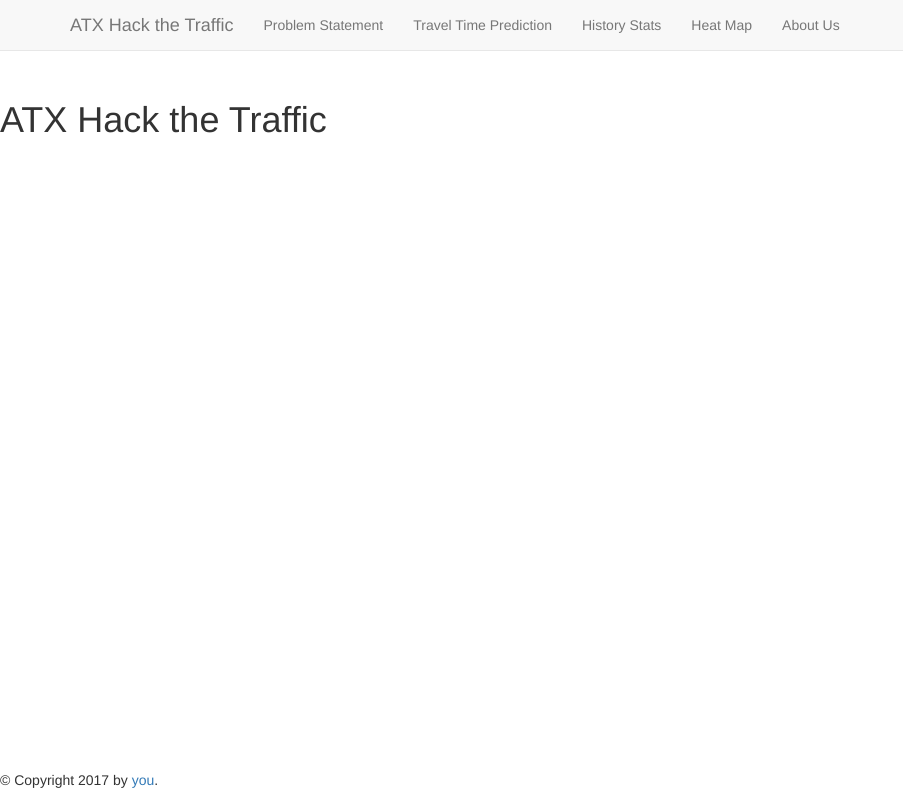
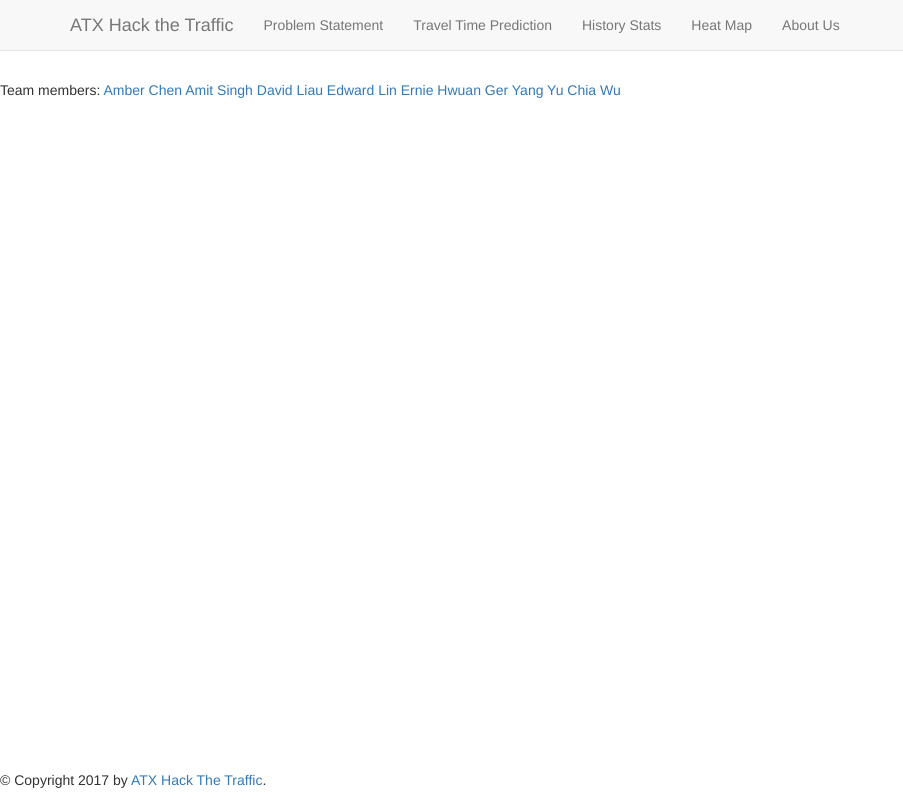
Before and after one commit to gges5110/ATXHackTheTraffic, a Flask app: page /aboutUs in a window 1280 px wide. Shown: the whole page, without its empty margins (0-903 px from the left). Run offline with Flask 2, Linux system fonts and the light colour scheme; parts of the project's set-up code (start-up, migrations or seed data) failed here and were passed over; some libraries are stand-ins or nearby versions.

Commit message:
Update UI

```diff
--- a/templates/aboutUs.html
+++ b/templates/aboutUs.html
@@ -1,5 +1,14 @@
 {% extends "base.html" %}
 {% block title %}About Us{% endblock %}
 {% block content %}
-<h1>ATX Hack the Traffic</h1>
+<p>
+Team members:
+<a href="https://www.linkedin.com/in/amber-chen-7b8816b0/">Amber Chen</a>
+<a href="https://www.linkedin.com/in/amit-singh-0556a044/">Amit Singh</a>
+<a href="https://www.linkedin.com/in/david-liau-090ba0a5/">David Liau</a>
+<a href="https://www.linkedin.com/in/edwardllin/">Edward Lin</a>
+<a href="#">Ernie Hwuan</a>
+<a href="https://www.linkedin.com/in/yangger/">Ger Yang</a>
+<a href="https://www.linkedin.com/in/yu-chia-wu-36b767a2/">Yu Chia Wu</a>
+</p>
 {% endblock %}
--- a/templates/base.html
+++ b/templates/base.html
@@ -48,11 +48,12 @@
     <div id='fix-stupid-navbar-covering' class='row' style='height: 80px'></div>
 
     <div id="content" style="height:100%; width:100%;">{% block content %}{% endblock %}</div>
+
     <div id="footer" class="row">
       {% block footer %}
       <div class="col-xs-12">
             <footer>
-                <p>&copy; Copyright 2017 by <a href="#">you</a>.</p>
+                <p>&copy; Copyright 2017 by <a href="#">ATX Hack The Traffic</a>.</p>
             </footer>
         </div>
       {% endblock %}
```
